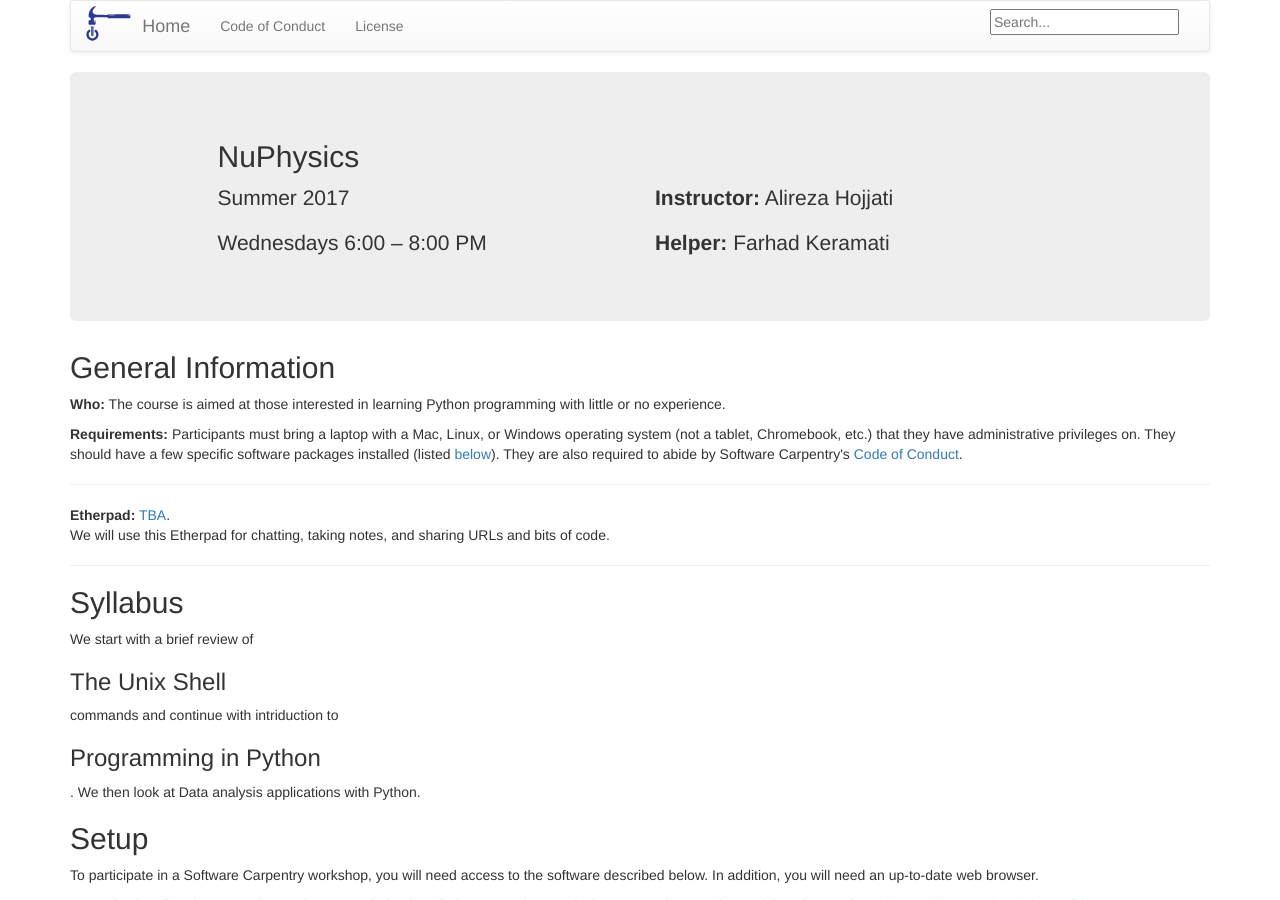
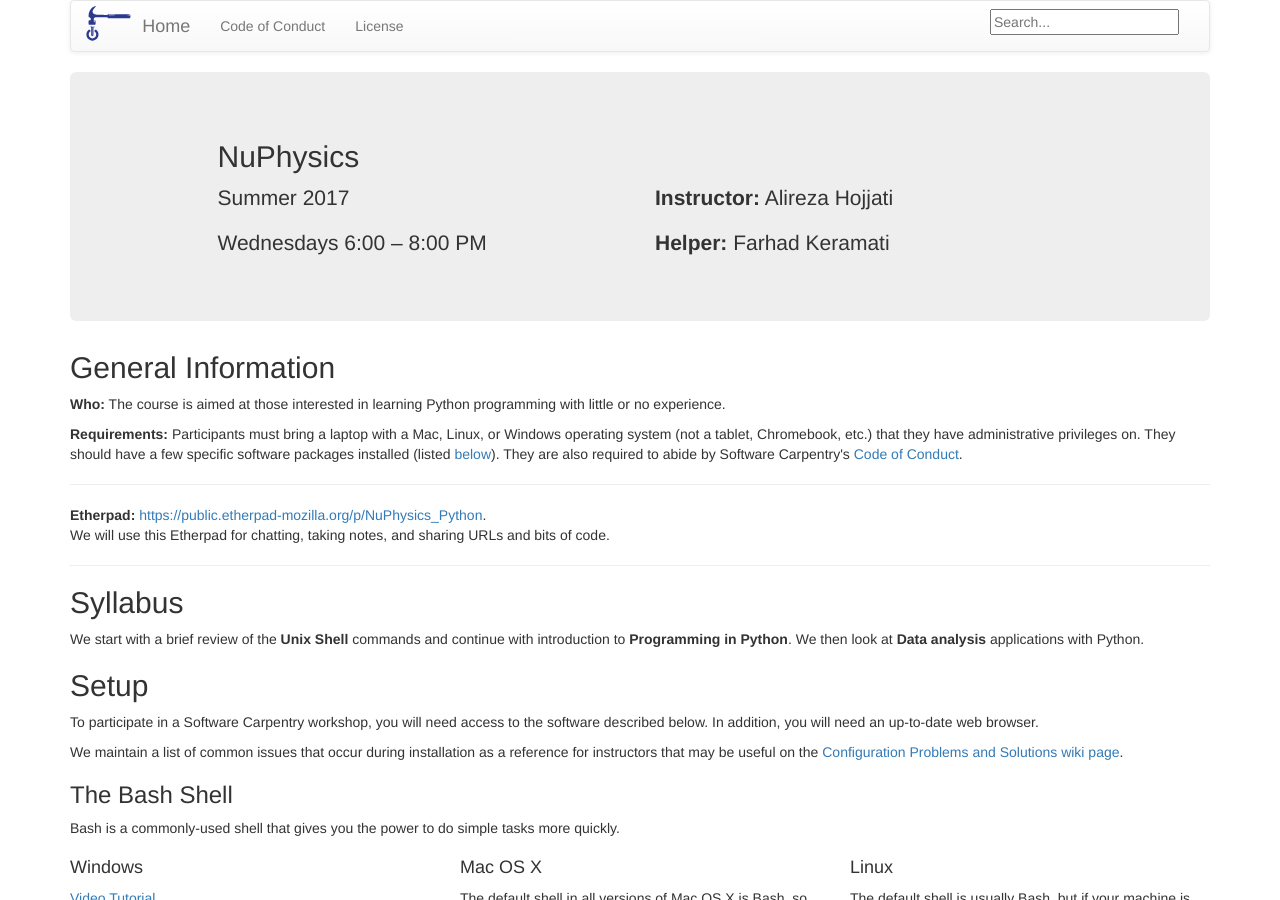
Before and after one commit to aliojjati/NuPhysics, a Jekyll site: the page built from Announcement/index.html, in a window 1280 px wide and 900 px high. Built offline with Jekyll 4.4.1, drawn with Linux system fonts in a browser that asks for light colours; some of the changed text lies outside the part shown.

Commit message:
Announcement update

```diff
--- a/Announcement/index.html
+++ b/Announcement/index.html
@@ -14,7 +14,7 @@ humantime: "Wednesdays 6:00 – 8:00 PM"    # human-readable times for the works
 instructor: ["Alireza Hojjati"] # boxed, comma-separated list of instructors' names as strings, like ["Kay McNulty", "Betty Jennings", "Betty Snyder"]
 helper: ["Farhad Keramati"]     # boxed, comma-separated list of helpers' names, like ["Marlyn Wescoff", "Fran Bilas", "Ruth Lichterman"]
 #contact: ["alliojjati@gmail.com"]    # boxed, comma-separated list of contact email addresses for the host, lead instructor, or whoever else is handling questions, like ["marlyn.wescoff@example.org", "fran.bilas@example.org", "ruth.lichterman@example.org"]
-etherpad: "TBA"           # optional: URL for the workshop Etherpad if there is one
+etherpad: "https://public.etherpad-mozilla.org/p/NuPhysics_Python"           # optional: URL for the workshop Etherpad if there is one
 eventbrite:           # optional: alphanumeric key for Eventbrite registration, e.g., "1234567890AB" (if Eventbrite is being used)
 ---
 
@@ -290,7 +290,7 @@ AH
 -->
 <h2 id="syllabus">Syllabus</h2>
 
-We start with a brief review of <h3 id="syllabus-shell">The Unix Shell</h3> commands and continue with intriduction to <h3 id="syllabus-python">Programming in Python</h3>. We then look at Data analysis applications with Python.
+We start with a brief review of the <b>Unix Shell</b> commands and continue with introduction to <b>Programming in Python</b>. We then look at <b>Data analysis</b> applications with Python.
 
   <!--AH
 <div class="row">
--- a/index.html
+++ b/index.html
@@ -667,4 +667,4 @@ We start with a brief review of the <b>Unix Shell</b> commands and continue with
 -->
 </div> <!-- End of 'Python' section. -->
 
-  <a href="Course/index.html">Course Material</a>.
+<!--  <a href="Course/index.html">Course Material</a>.
```
Also changed, not shown: other parts of Announcement/index.html (+2 -0 lines).
